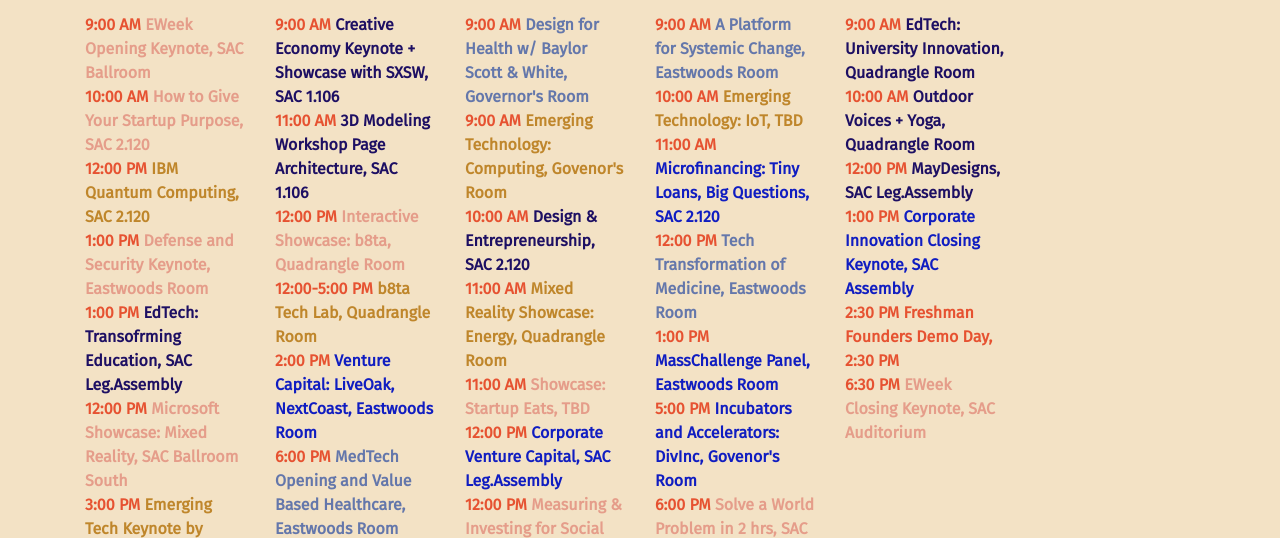
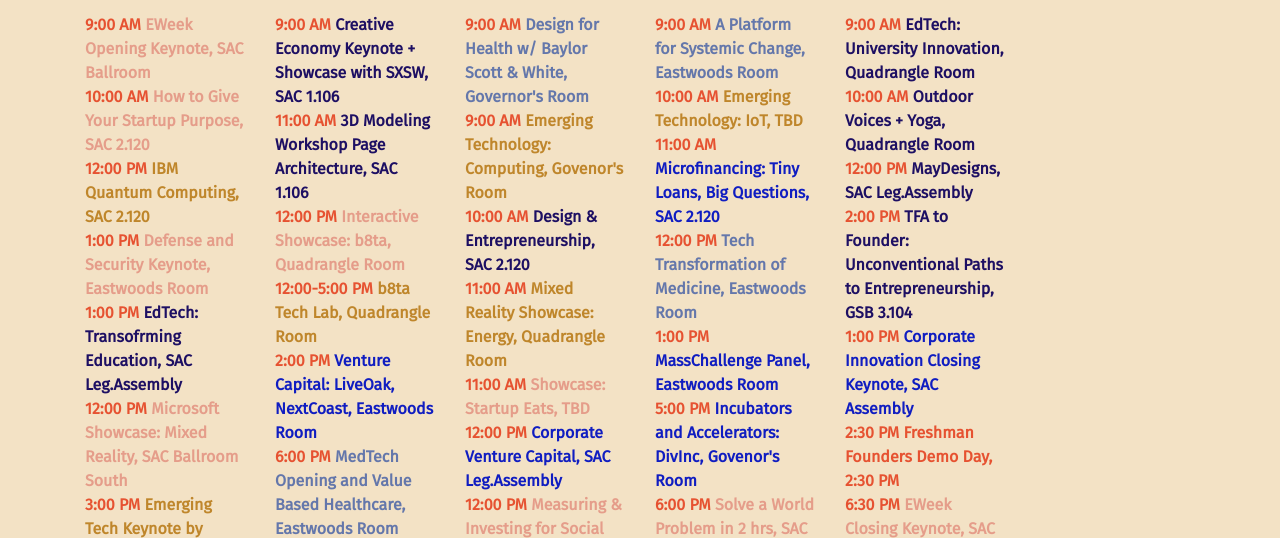
Before and after one commit to alexlostak/uteweeksite, a website: page index.html in a window 1280 px wide. Shown: the part 261-799 px from the top of the page. Drawn offline with Linux system fonts and the light colour scheme.

Commit message:
event update for Friday

```diff
--- a/index.html
+++ b/index.html
@@ -303,6 +303,10 @@
                   </a>
                 </li>
                 <li >
+                  <a class="eweek-design" target="_blank" href="https://www.facebook.com/events/175602679716796/"><span style="color: #e65231;">2:00 PM</span> TFA to Founder: Unconventional Paths to Entrepreneurship, GSB 3.104
+                  </a>
+                </li>
+                <li >
                   <a class="eweek-corp" target="_blank" href=""><span style="color: #e65231;">1:00 PM</span> Corporate Innovation Closing Keynote, SAC Assembly
                   </a>
                 </li>
```
